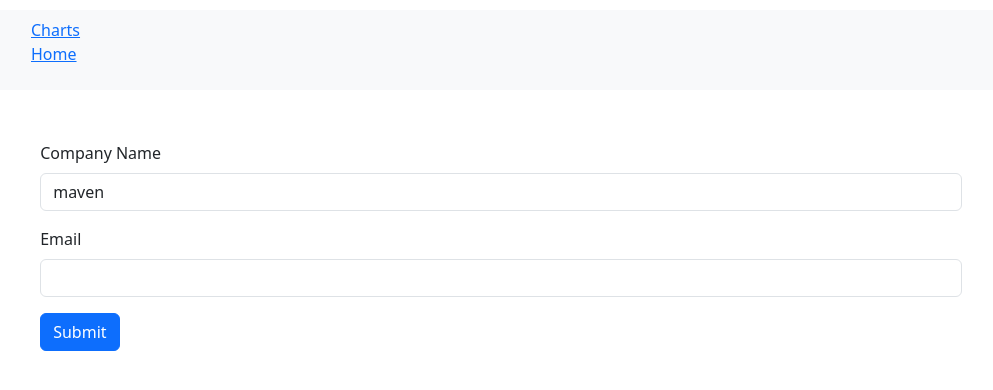
After one commit to vstefan22/LinkedIn-Jobs, a Django app: page /change-email/maven/ in a window 1280 px wide. The commit adds this page. Shown: the top 390 px of the page, without its empty margins (11-1004 px from the left). Run offline with Django 4.2, Linux system fonts and the light colour scheme.

Commit message:
adding email feature

```diff
--- a/core_app/models.py
+++ b/core_app/models.py
@@ -15,6 +15,7 @@ class LinedInJob(models.Model):
     found_date = models.CharField(max_length=200, null = True)
     phone = models.CharField(max_length=200, null = True)
     date_we_got_data = models.DateField(blank=True, null = True)
+    email = models.CharField(max_length=100, null=True, blank=True)
 
     def __str__(self):
         return f'{self.job_title} {self.date_we_got_data}'
--- /dev/null
+++ b/core_app/templates/core_app/change-email.html
@@ -0,0 +1,54 @@
+<!DOCTYPE html>
+<html lang="en">
+  <head>
+    <meta charset="UTF-8" />
+    <meta name="viewport" content="width=device-width, initial-scale=1.0" />
+    <title>Document</title>
+    <link
+      href="https://cdn.jsdelivr.net/npm/bootstrap@5.0.2/dist/css/bootstrap.min.css"
+      rel="stylesheet"
+      integrity="sha384-EVSTQN3/azprG1Anm3QDgpJLIm9Nao0Yz1ztcQTwFspd3yD65VohhpuuCOmLASjC"
+      crossorigin="anonymous"
+    />
+    <link
+      href="https://cdn.jsdelivr.net/npm/bootstrap@5.3.1/dist/css/bootstrap.min.css"
+      rel="stylesheet"
+      integrity="sha384-4bw+/aepP/YC94hEpVNVgiZdgIC5+VKNBQNGCHeKRQN+PtmoHDEXuppvnDJzQIu9"
+      crossorigin="anonymous"
+    />
+  </head>
+  <body style="width: 80%">
+    <nav class="navbar navbar-expand-lg navbar-light bg-light" style="margin: 10px">
+      <ul>
+        <li class="nav-link"><a href="{% url 'charts' %}">Charts</a></li>
+
+        <li class="nav-link"><a href="{% url 'index' %}">Home</a></li>
+      </ul>
+    </nav>
+    <form style="margin: 5%" method="post">
+      {%csrf_token%}
+      <div class="mb-3">
+        <label for="exampleInputEmail1" class="form-label">Company Name</label>
+        <input
+          type="text"
+          value="{{name}}"
+          class="form-control"
+          id="exampleInputEmail1"
+          aria-describedby="emailHelp"
+          name="name"
+        />
+      </div>
+      <div class="mb-3">
+        <label for="exampleInputEmail1" class="form-label">Email</label>
+        <input
+          type="email"
+          class="form-control"
+          id="exampleInputEmail1"
+          aria-describedby="emailHelp"
+          name="email"
+        />
+      </div>
+      <button type="submit" class="btn btn-primary">Submit</button>
+    </form>
+  </body>
+</html>
--- a/core_app/urls.py
+++ b/core_app/urls.py
@@ -7,4 +7,5 @@ urlpatterns = [
     path('get-data/', views.get_data_view, name = 'get_data'),
     path('save-table/', views.save_table, name = 'save_table'),
     path('change-api/', views.change_api, name = 'change_api'),
+    path('change-email/<str:company_name>/', views.change_email, name = 'change_email'),
 ]
--- a/core_app/views.py
+++ b/core_app/views.py
@@ -5,6 +5,7 @@ from datetime import datetime
 from django.contrib import messages
 import pytz
 import csv
+import requests
 
 # Create your views here.
 def index(request):
@@ -70,3 +71,22 @@ def change_api(request):
         else:
             messages.error(request,"Invalid input! Only select 2 options (company or jobs)")
     return render(request, 'core_app/change_api_key.html')
+
+
+def change_email(request, company_name):
+    print(company_name)
+    name = LinedInJob.objects.filter(company_name = company_name)
+
+    if request.method == 'POST':
+        nameGot = request.POST.get('name')
+        email = request.POST.get('email')
+        print(nameGot, email)
+        print('\n')
+        print(name)
+        if name != nameGot:
+            name = LinedInJob.objects.filter(company_name = nameGot)
+        print(name)
+        name.update(email = email)
+
+    context = {'name':company_name}
+    return render(request, 'core_app/change-email.html', context)
```
Also changed, not shown: core_app/templates/core_app/index.html (+22 -1 lines), core_app/migrations/0006_linedinjob_email.py (added), db.sqlite3.
